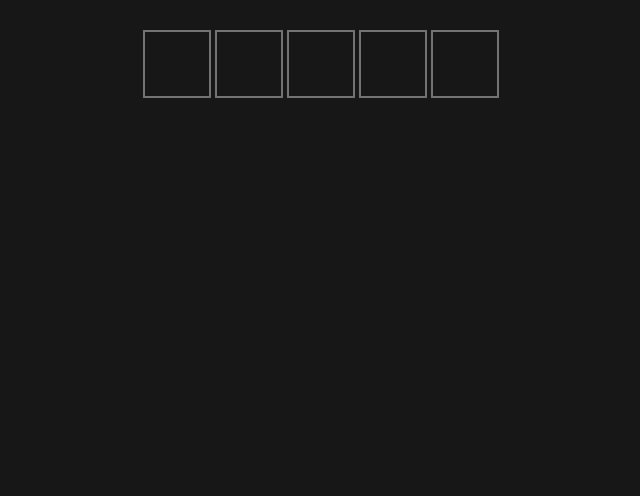
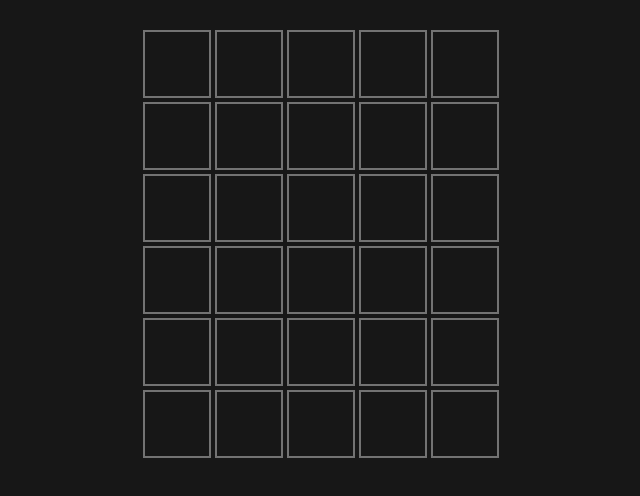
Before and after one commit to eric-k-chu/react-exercises, a React (Vite) app: page / in a window 1280 px wide. Shown: the top 496 px of the page, without its empty margins (319-959 px from the left). Built offline with nearby package versions, Linux system fonts and the light colour scheme.

Commit message:
incorporated buffer with grid

```diff
--- a/src/components/wordle/Interface.tsx
+++ b/src/components/wordle/Interface.tsx
@@ -1,18 +1,19 @@
 import { isCharInWordle } from "@/lib/utils";
 import { useWordleContext } from "./WordleContext";
 
-const dd = true;
+export function Interface() {
+  const { grid, wordle, buffer, currentRow } = useWordleContext();
 
-export function Interface() {
-  const { grid, wordle, buffer } = useWordleContext();
-
-  if (dd) {
   return (
-      <div className="flex items-center gap-x-2 p-8">
-        {buffer.map((char, i) => (
+    <div className="space-y-2 p-8">
+      {grid.map((arr, i) => {
+        if (i === currentRow) {
+          return (
+            <div key={i} className="flex items-center gap-x-2">
+              {buffer.map((char, id) => (
                 <div
                   className={`flex size-16 items-center justify-center ring-2 ring-neutral-500 ${isCharInWordle(wordle, char) === true ? "bg-green-400" : isCharInWordle(wordle, char) === false ? "bg-red-400" : "bg-transparent"}`}
-            key={i}
+                  key={id}
                 >
                   <p className="text-4xl font-semibold uppercase">{char}</p>
                 </div>
@@ -22,8 +23,6 @@ export function Interface() {
         }
 
         return (
-    <div className="space-y-2 p-8">
-      {grid.map((arr, i) => (
           <div key={i} className="flex items-center gap-x-2">
             {arr.map((char, id) => (
               <div
@@ -34,7 +33,8 @@ export function Interface() {
               </div>
             ))}
           </div>
-      ))}
+        );
+      })}
     </div>
   );
 }
--- a/src/components/wordle/WordleContext.tsx
+++ b/src/components/wordle/WordleContext.tsx
@@ -1,24 +1,18 @@
 import { isLetter } from "@/lib/utils";
-import {
-  createContext,
-  useCallback,
-  useContext,
-  useEffect,
-  useState,
-} from "react";
+import { createContext, useContext, useEffect, useState } from "react";
 
 interface WordleContext {
   wordle: string;
   grid: string[][];
   buffer: string[];
-  updateGrid: (y: number, x: number, char: string) => void;
+  currentRow: number;
 }
 
 const WordleContext = createContext<WordleContext>({
   wordle: "",
   grid: [[]],
   buffer: [],
-  updateGrid: () => undefined,
+  currentRow: 0,
 });
 
 const starter = Array.from({ length: 6 }).map(() => {
@@ -26,8 +20,6 @@ const starter = Array.from({ length: 6 }).map(() => {
 });
 
 const emptyBuf = Array.from({ length: 5 }).map(() => "");
-
-// Instead of updating the whole grid, I can have just have a new row that I update, and then when I hit enter, I will replace the row in the grid with the updated one
 
 export function WordleProvider({
   children,
@@ -38,29 +30,23 @@ export function WordleProvider({
   const [x, setX] = useState(0);
   const [y, setY] = useState(0);
 
-  const updateGrid = useCallback(
-    (y: number, x: number, char: string) =>
-      setGrid((prev) =>
-        prev.map((row, rX) =>
-          row.map((val, rY) => (rX === x && rY === y ? char : val)),
-        ),
-      ),
-    [],
-  );
-
   useEffect(() => {
     function handleKeyDown(e: KeyboardEvent) {
       if (!isLetter(e.key) && e.key !== "Enter" && e.key !== "Backspace")
         return;
 
       if (e.key === "Enter") {
-        console.log("Enter was pressed");
+        setGrid((prev) => prev.map((row, id) => (id === x ? buffer : row)));
+        setBuffer(emptyBuf);
+        setY(0);
+        if (x < 6) setX(x + 1);
       } else if (e.key === "Backspace") {
         if (buffer.every((n) => n === "")) return;
         setBuffer((prev) => prev.map((n, i) => (i === y ? "" : n)));
         if (y > 0) setY(y - 1);
       } else {
         if (buffer.every((n) => n !== "")) return;
+
         setBuffer((prev) => prev.map((n, i) => (i === y ? e.key : n)));
         if (y < 4) setY(y + 1);
       }
@@ -69,7 +55,7 @@ export function WordleProvider({
     document.addEventListener("keydown", handleKeyDown);
 
     return () => document.removeEventListener("keydown", handleKeyDown);
-  }, [grid, x, y]);
+  }, [grid, x, y, buffer]);
 
   return (
     <WordleContext.Provider
@@ -77,7 +63,7 @@ export function WordleProvider({
         wordle,
         grid,
         buffer,
-        updateGrid,
+        currentRow: x,
       }}
     >
       {children}
--- a/src/main.tsx
+++ b/src/main.tsx
@@ -5,9 +5,9 @@ import "./index.css";
 import { BrowserRouter } from "react-router-dom";
 
 ReactDOM.createRoot(document.getElementById("root")!).render(
-  // <React.StrictMode>
-  <BrowserRouter>
-    <App />
-  </BrowserRouter>,
-  // </React.StrictMode>,
+  <React.StrictMode>
+    <BrowserRouter>
+      <App />
+    </BrowserRouter>
+  </React.StrictMode>,
 );
```
Lines whose indentation alone changed are shown as unchanged.
